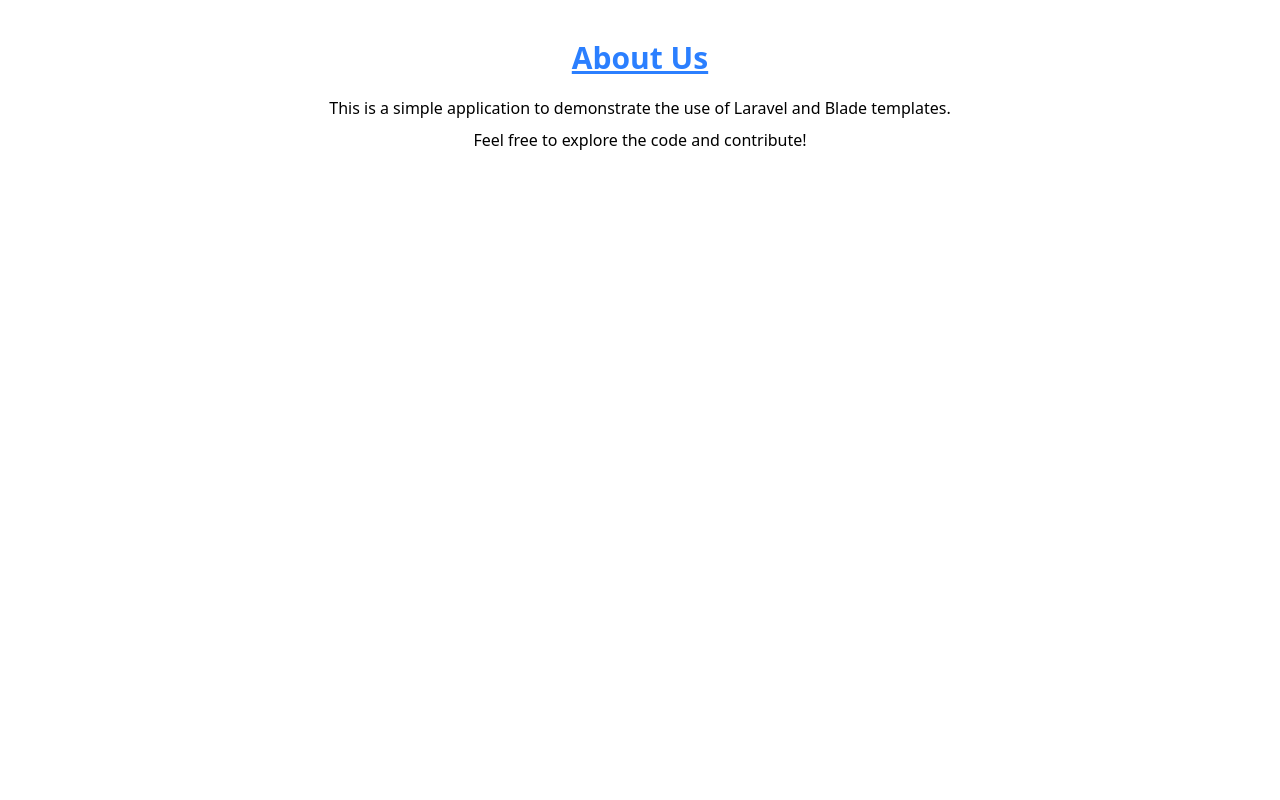
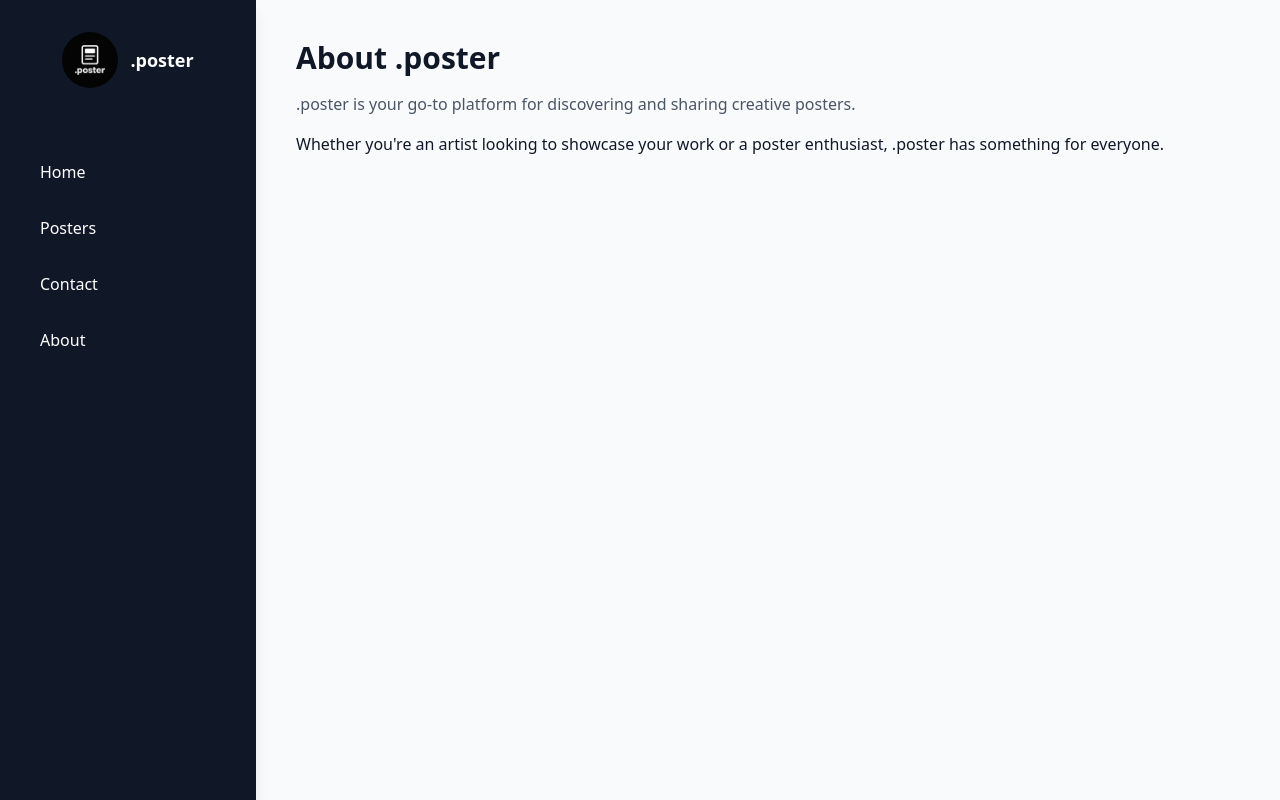
Before and after one commit to 3idey/PosterShop, a Laravel app: page /about in a window 1280 px wide. Run offline with Laravel 12, Linux system fonts and the light colour scheme; style sheets or scripts are compiled from the project's sources.

Commit message:
make it a sidebar

```diff
--- a/resources/views/about.blade.php
+++ b/resources/views/about.blade.php
@@ -1,17 +1,11 @@
 <x-header title="About" />
 
-<body>
-    <h1
-        class="text-3xl font-bold underline text-center mt-10 text-blue-500 hover:text-blue-600 transition-colors duration-300">
-        About Us
-    </h1>
-    <p class="text-center mt-5">
-        This is a simple application to demonstrate the use of Laravel and Blade templates.
-    </p>
-    <p class="text-center mt-2">
-        Feel free to explore the code and contribute!
-    </p>
-
-</body>
-
+<x-layout>
+    <div class="ml-64 flex-1 p-10">
+        <h1 class="text-3xl font-bold mb-4">About .poster</h1>
+        <p class="text-gray-600">.poster is your go-to platform for discovering and sharing creative posters.</p>
+        <p class="mt-4">Whether you're an artist looking to showcase your work or a poster enthusiast, .poster has
+            something for everyone.</p>
+    </div>
+</x-layout>
 <x-footer />
--- a/resources/views/components/layout.blade.php
+++ b/resources/views/components/layout.blade.php
@@ -1,25 +1,26 @@
-<body class="bg-gray-50 text-black-500 font-sans antialiased">
-    <nav class="bg-gray-900 text-white px-6 py-4 shadow-md">
-        <div class="container mx-auto flex justify-between items-center">
-            <div class="abslute left-0 ">
-                <a href="/">
-                    <img src={{ \Illuminate\Support\Facades\Vite::asset('resources/images/whiteimage.jpg') }}
-                        alt="logo"
-                        class="w-20 h-20 object-contain rounded-full mr-22 hover:scale-120 transition-transform duration-300 ease-in-out">
-                </a>
-            </div>
-            <ul class="flex space-x-6 absolute left-1/2 transform -translate-x-1/2">
+<body class="bg-gray-50 text-gray-900 font-sans antialiased">
+    <div class="flex h-screen">
+        <!-- Sidebar -->
+        <nav
+            class="w-64 bg-gray-900 text-white flex flex-col items-center py-8 space-y-6 fixed left-0 top-0 h-full shadow-lg">
+            <!-- Logo -->
+            <a href="/" class="flex items-center space-x-3">
+                <img src="{{ \Illuminate\Support\Facades\Vite::asset('resources/images/logo.png') }}" alt="logo"
+                    class="w-14 h-14 object-contain rounded-full hover:scale-105 transition-transform duration-300 ease-in-out">
+                <span class="text-lg font-bold">.poster</span>
+            </a>
+
+            <!-- Navigation Links -->
+            <ul class="w-full px-6 space-y-4 mt-10">
                 <li><x-link link="/">Home</x-link></li>
                 <li><x-link link="#">Posters</x-link></li>
                 <li><x-link link="#">Contact</x-link></li>
                 <li><x-link link="/about">About</x-link></li>
+            </ul>
+        </nav>
+
+        {{ $slot ?? '' }}
 
 
-            </ul>
-            <div class="w-16 h-16 flex items-center justify-between space-x-6">
-                <x-link link="/login"><x-button name="Login" /></x-link>
-                <x-link link="/register"><x-button name="Register" /></x-link>
-            </div>
-        </div>
-    </nav>
+    </div>
 </body>
--- a/resources/views/components/link.blade.php
+++ b/resources/views/components/link.blade.php
@@ -1,2 +1,2 @@
 <a href="{{ $link }}"
-    class="hover:text-blue-400  hover:underline transition-colors duration-400 ease-in-out">{{ $slot }}</a>
+    class="block py-2 px-4 rounded-3xl hover:bg-gray-700  transition-colors duration-400 ease-in-out">{{ $slot }}</a>
--- a/resources/views/home.blade.php
+++ b/resources/views/home.blade.php
@@ -1,5 +1,10 @@
 <x-header title=".poster" />
 <x-layout>
 
+    <div class="ml-64 flex-1 p-10">
+        <h1 class="text-3xl font-bold mb-4">Welcome to .poster</h1>
+        <p class="text-gray-600">Your poster gallery starts here.</p>
+    </div>
+
 </x-layout>
 <x-footer />
```
